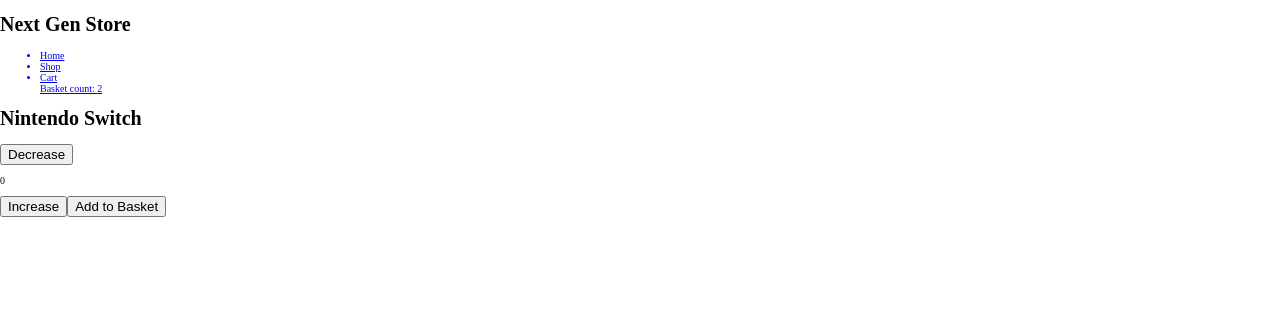
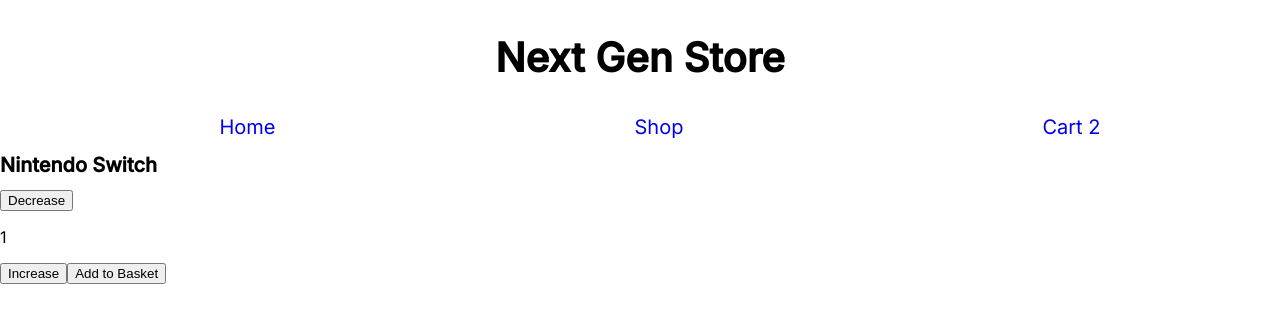
Before and after one commit to sultanp91/shopping-cart, a React (Create React App) app: page /shop/ntd-001 in a window 1280 px wide. Shown: the top 322 px of the page. Built offline with nearby package versions, Linux system fonts and the light colour scheme.

Commit message:
installed sass and updated styling on nav

```diff
--- a/package.json
+++ b/package.json
@@ -6,6 +6,7 @@
     "@testing-library/jest-dom": "^5.11.9",
     "@testing-library/react": "^11.2.5",
     "@testing-library/user-event": "^12.8.3",
+    "node-sass": "^5.0.0",
     "react": "^17.0.1",
     "react-dom": "^17.0.1",
     "react-router-dom": "^5.2.0",
--- a/public/index.html
+++ b/public/index.html
@@ -10,6 +10,10 @@
       content="Web site created using create-react-app"
     />
     <link rel="apple-touch-icon" href="%PUBLIC_URL%/logo192.png" />
+    <link
+      href="https://fonts.googleapis.com/css2?family=Inter:wght@300;400;500&display=swap"
+      rel="stylesheet"
+    />
     <!--
       manifest.json provides metadata used when your web app is installed on a
       user's mobile device or desktop. See https://developers.google.com/web/fundamentals/web-app-manifest/
@@ -24,7 +28,7 @@
       work correctly both with client-side routing and a non-root public URL.
       Learn how to configure a non-root public URL by running `npm run build`.
     -->
-    <title>React App</title>
+    <title>Next Gen Store</title>
   </head>
   <body>
     <noscript>You need to enable JavaScript to run this app.</noscript>
--- a/src/ItemPage.js
+++ b/src/ItemPage.js
@@ -3,7 +3,7 @@
 
 function ItemPage({ match }) {
   const sku = match.params.id;
-  const [itemCount, setItemCount] = useState(0);
+  const [itemCount, setItemCount] = useState(1);
   const shopContext = useContext(ShopContext);
   const [state, dispatch] = shopContext;
   const idx = state.findIndex((item) => item.sku === sku);
--- a/src/components/Nav.js
+++ b/src/components/Nav.js
@@ -6,7 +6,7 @@
   const shopContext = useContext(ShopContext);
   const [state] = shopContext;
   return (
-    <div>
+    <nav className='nav'>
       <h1>Next Gen Store</h1>
       <ul>
         <Link to='/'>
@@ -16,11 +16,10 @@
           <li>Shop</li>
         </Link>
         <Link to='/cart'>
-          <li>Cart</li>
-          Basket count: {state.reduce((acc, item) => acc + item.basket, 0)}
+          <li>Cart {state.reduce((acc, item) => acc + item.basket, 0)}</li>
         </Link>
       </ul>
-    </div>
+    </nav>
   );
 }
 
--- a/src/index.js
+++ b/src/index.js
@@ -1,6 +1,6 @@
 import React from 'react';
 import ReactDOM from 'react-dom';
-import './index.css';
+import './index.scss';
 import App from './App';
 
 ReactDOM.render(
--- a/src/index.css
+++ b/src/index.scss
@@ -1,3 +1,5 @@
+@import './styles/_nav.scss';
+
 html {
   font-size: 62.5%;
 }
@@ -6,6 +8,7 @@
   margin: 0;
   padding: 0;
   box-sizing: border-box;
+  font-family: 'Inter', sans-serif;
 }
 
 .cart-item img {
@@ -22,3 +25,7 @@
   width: 90%;
   max-height: 80%;
 }
+
+p {
+  font-size: 1.6rem;
+}
--- /dev/null
+++ b/src/styles/_nav.scss
@@ -0,0 +1,17 @@
+.nav {
+  h1 {
+    font-size: 4rem;
+    text-align: center;
+  }
+  ul {
+    display: flex;
+    justify-content: space-around;
+    list-style: none;
+  }
+  li {
+    font-size: 2rem;
+  }
+  a {
+    text-decoration: none;
+  }
+}
```
Also changed, not shown: 1 other file (tests, documents, lock files or other folders).
